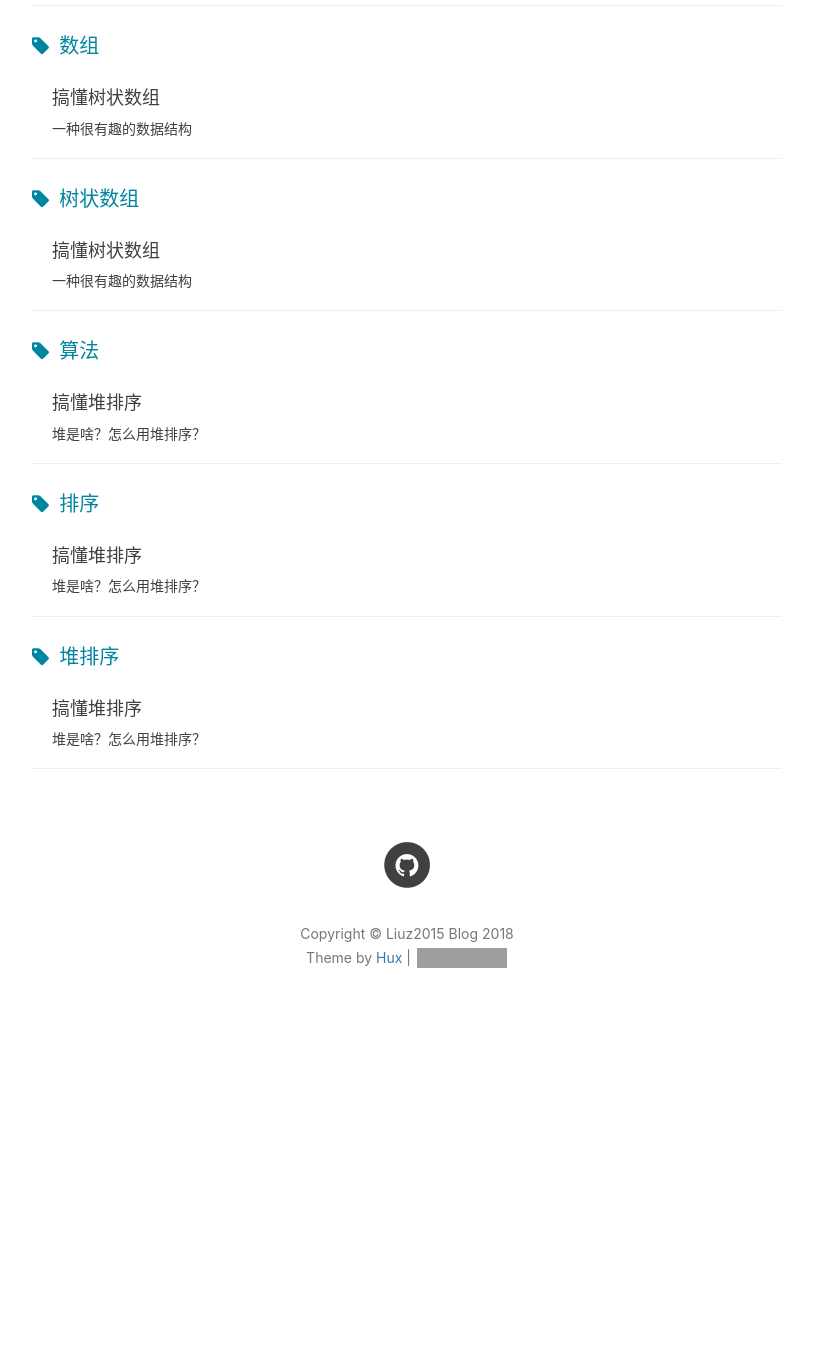
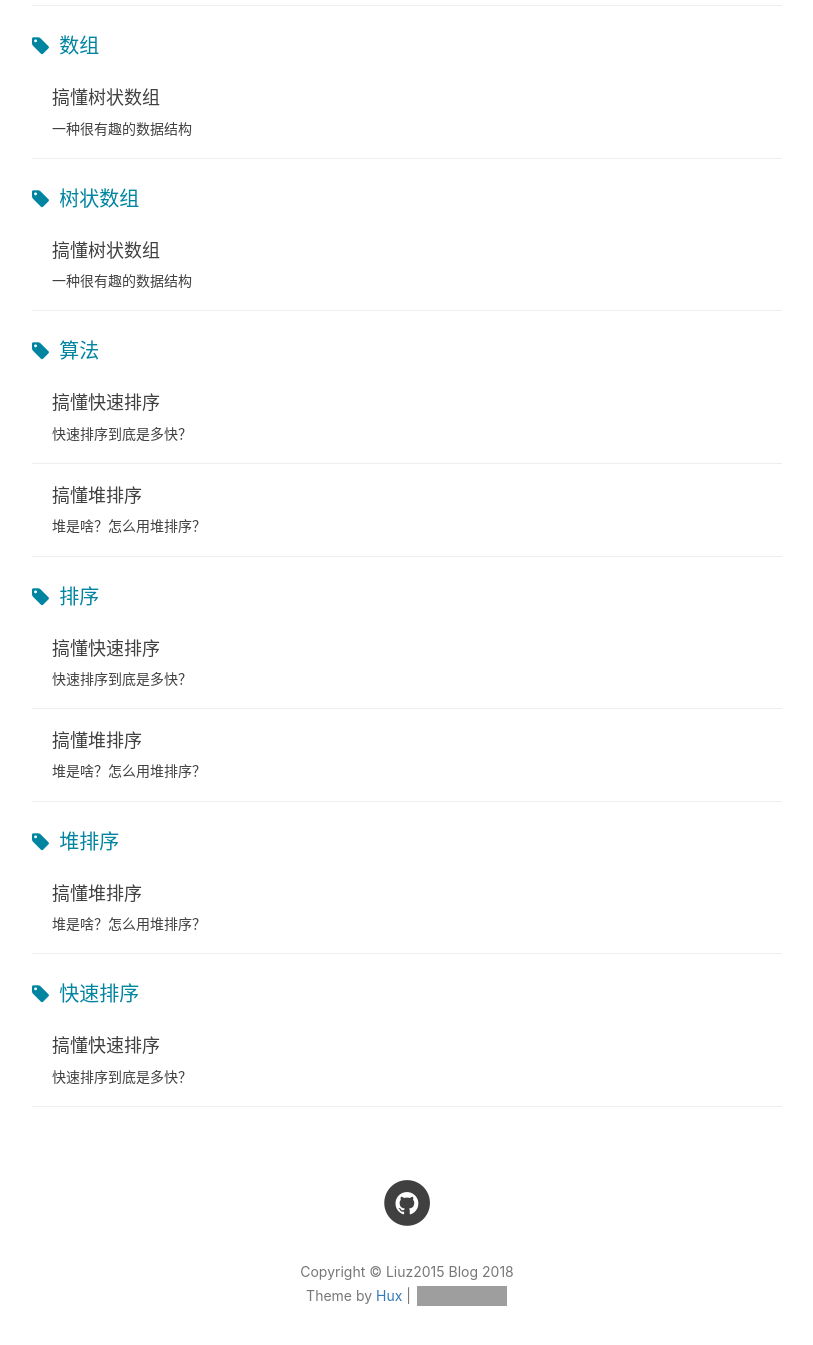
Before and after one commit to liuz2015/liuz2015.github.io, a Jekyll site: the page built from tags.html, in a window 1280 px wide and 1400 px high, scrolled down 1632 px. Shown: the top 1345 px of the window, without its empty margins (233-1046 px from the left). Built offline with Jekyll 4.4.1, drawn with Linux system fonts in a browser that asks for light colours; nearby versions of some CDN libraries; comment, search, counter and statistics services are not loaded; before the commit the page ends 2694 px from its top, so only the background shows below that; part of the change alters nothing that is shown; grey boxes are pictures that could not be loaded.

Commit message:
修改 堆排序错误；上传快排

````diff
--- a/_posts/2018-08-19-algorithm-heap-sort.markdown
+++ b/_posts/2018-08-19-algorithm-heap-sort.markdown
@@ -19,12 +19,11 @@ tags:
 - [堆排序](#堆排序)
 - [优先级队列](#优先级队列)
 - [扩展](#扩展)
-- [总结](#总结)
 - [参考资料](#参考资料)
 
 ## 简介
 
-堆排序是许多排序算法中的一种，它的运行时间为O(nlgn)，与归并排序、快速排序一样快；同时，它是一种**原地排序算法**，原地排序算法是指在算法过程中需要使用的额外空间是固定的，相反的，归并排序就不是一种原地算法。此外，我们还需要直到，堆排序是一种**不稳定**的排序（排序的稳定性是指如果在排序的序列中，存在前后相同的两个元素的话，排序前 和排序后他们的相对位置不发生变化）。
+堆排序是许多排序算法中的一种，它的运行时间为O(nlgn)，与归并排序、快速排序一样快；同时，它是一种**原地排序算法**，原地排序算法是指在算法过程中需要使用的额外空间是固定的，相反的，归并排序就不是一种原地算法。此外，我们还需要直到，堆排序是一种**不稳定**的排序（排序的稳定性是指如果在排序的序列中，存在前后相同的两个元素的话，排序前和排序后他们的相对位置不发生变化）。
 
 堆排序使用一种叫做“堆”（二叉堆）的数据结构来管理算法执行中的信息，所以我们会先学习一下“堆”。当然，堆结构并不仅仅用在堆排序中，在优先队列以及其他算法中也有应有。
 
@@ -139,6 +138,14 @@ void MaxHeapSort(int a[], int n)
 
 由于每次重新恢复堆的时间复杂度为O(logn)，共n - 1次重新恢复堆操作，再加上前面建立堆时n / 2次向下调整，每次调整时间复杂度也为O(logn)。二次操作时间相加还是O(nlogn)。故堆排序的时间复杂度为O(nlogn)。
 
+### 堆排序的不稳定性
+
+前面我们说堆排序是不稳定的，即如果存在前后相同的两个元素的话，排序前和排序后他们的相对位置可能会发生变化，我们可以证明一下。
+
+假设待排序数列中，A和B为两个相等元素，且index0(A)小于index0(B)；然后我们进行建堆操作，A先被加入堆中被移动到新位置index1(A)，然后B被加入堆中，堆进行调整，B移动到新位置index1(B)，由于A与B相等，调整后必然index1(A)<index1(B)；建堆完成后，我们将堆顶元素一个个取出，放到有序区，A会先被取出，B被取出后则会被放在A的左边，此时index2(A)>index2(B)，直到排序完成，A和B位置不再改变。
+
+经过排序后，A和B的相对位置发生了改变，因此堆排序是不稳定的。
+
 ## 优先级队列
 
 然而实际上快速排序的表现比堆排序更好，不过的堆的数据结构还有很大用处。其中一个常见的应用就是**优先级队列**。
--- /dev/null
+++ b/_posts/2018-08-21-algorithm-quick-sort.markdown
@@ -0,0 +1,178 @@
+---
+layout:     post
+title:      "搞懂快速排序"
+subtitle:   "快速排序到底是多快？"
+date:       2018-08-21
+author:     "Liuz2015"
+header-img: "img/post-bg-unix-linux.jpg"
+tags:
+    - 算法
+    - 排序
+    - 快速排序
+---
+
+## 目录
+- [简介](#简介)
+- [算法实现](#算法实现)
+- [性能分析](#性能分析)
+- [算法优化](#算法优化)
+- [总结](#总结)
+- [参考资料](#参考资料)
+
+## 简介
+
+快速排序是一种排序算法，最差的运行时间是O(n<sup>2</sup>)，虽然这个时间看起来很差，但是实际中快速排序表现相当好，因为其平均性能很好，**期望的运行时间是O(nlogn)**，且隐含的常数因子很小。
+
+其次，快速排序是一种**原地排序算法**，原地排序算法是指在算法过程中需要使用的额外空间是固定的，相反的，归并排序就不是一种原地算法。
+
+## 算法实现
+
+快速排序和归并排序一样，算法实现上也使用了**分治思想**。
+
+使用切分元素将数组**切分**为左右两部分，使得左边数组小于切分元素，右边数组大于等于切分元素，接着对左右数组分别递归地进行这样的操作，最终即可使数组有序。
+
+代码如下：
+
+```java
+public class QuickSort<T extends Comparable<T>> extends Sort<T> {
+
+    @Override
+    public void sort(T[] nums) {
+        sort(nums, 0, nums.length - 1);
+    }
+
+    private void sort(T[] nums, int l, int h) {
+        if (h <= l)
+            return;
+        int j = partition(nums, l, h);//切分
+        sort(nums, l, j - 1);
+        sort(nums, j + 1, h);
+    }
+
+}
+```
+
+对快速排序来说，**切分**是一个非常重要的操作：对于数组A以及给定的范围low和high，我们将一个元素v作为切分元素（通常是第一个元素），然后，下标i从左向右遍历这个数组，下标j从右向左遍历这个数组；当i遍历过程中遇到大于等于v的元素，同时j遍历过程中遇到小于v的元素，交换i和j，直到i和j相遇，遍历结束。实际上，就是下标i左边维护了一个小于v的数组，而下标j的右边维护一个大于等于v的数组。最后交换v和j，切分操作完成。
+
+代码如下：
+
+```java
+private int partition(T[] nums, int l, int h) {
+    int i = l, j = h + 1;
+    T v = nums[l];
+    while (true) {
+        while (less(nums[++i], v) && i != h) ;
+        while (less(v, nums[--j]) && j != l) ;
+        if (i >= j)
+            break;
+        swap(nums, i, j);
+    }
+    swap(nums, l, j);
+    return j;
+}
+```
+
+当然，切分不止这一种方式：还是使用下标i和j，下标i的左边维护一个小于v的数组，j用来遍历整个数组，当有比v小的元素则加入到小于v的数组中，直到遍历结束，再交换v和i即可。
+
+代码如下：
+
+```java
+private int partition(T[] nums, int l, int h) {
+    int i = l, j = l;
+    T v = nums[h];
+    for(; j < h; j++) {
+        if(less(v, nums[j])) {
+            swap(nums, i, j);
+            i++;
+        }
+    }
+    swap(nums, i, h);
+    return i;
+}
+```
+
+以上就是快速排序的普通实现。
+
+## 性能分析
+
+在最好情况下，我们希望切分元素每次都能将数组切分成大小基本相同的两部分，运行时间的递归式为：T(n)=2*T(n/2)+O(n)；这样递归的层数为lgn层，而每层递归的比较次数为n，因此运行时间为O(nlgn)。
+
+
+
+最坏情况下，切分元素刚好是数组的最大或最小元素，数组被切分成的两部分一部分为空，另一部分只比原数组少了个切分元素，运行时间递归式为：T(n)=T(n-1)+T(0)+O(n)=T(n-1)+O(n)；这导致递归的层数为n层，而每层递归的比较次数为n，因此运行时间为O(n<sup>2</sup>)。
+
+因此在实际使用中，我们可以在排序前先将数组打乱，防止最坏情况的出现。
+
+那么快排的普通性能表现如何呢？
+
+我们假设每次递归被划分的左右数组大小比例为9：1。则运行时间的递归式为T(n)=T(9n/10)+T(n/10)+O(n)，O(n)是指一层递归消耗的时间；我们可以得到递归的层数为log<sub>10/9</sub>n，依然为O(lgn)层，因此运行时间依旧为O(nlgn)，当大小比例为99：1时，同理可以推出运行时间依旧为O(nlgn)。
+
+其原因在于，**任何一种常数比例的切分，最终递归层数都为O(lgn)层，因此运行时间为O(nlogn)**。
+
+*注：递归层数计算如下：*
+
+*假设层数为x层，每次数组都被切分为9n/10和n/10，当递归了x层后，9n/10部分大小变为1，则停止递归（n/10部分肯定先停止了），可以列出方程为：(9n/10)<sup>x</sup>=1；解得层数x=log<sub>10/9</sub>n。*
+
+## 算法优化
+
+### 根据分区大小调整算法
+
+这一方面的改进是针对快速排序算法的弱点进行的。快速排序对于小规模的数据集性能不是很好。可能有人认为可以忽略这个缺点不计，因为大多数排序都只要考虑大规模的适应性就行了。但是快速排序算法使用了分治技术，最终来说大的数据集都要分为小的数据集来进行处理。由此可以得到的改进就是，当数据集较小时，不必继续递归调用快速排序算法，而改为调用其他的对于小规模数据集处理能力较强的排序算法来完成。Introsort就是这样的一种算法，它开始采用快速排序算法进行排序，当递归达到一定深度时就改为堆排序来处理。这样就克服了快速排序在小规模数据集处理中复杂的中轴选择，也确保了堆排序在最坏情况下O(n log n)的复杂度。
+
+另一种优化改进是当分区的规模达到一定小时，便停止快速排序算法。也即快速排序算法的最终产物是一个“几乎”排序完成的有序数列。数列中有部分元素并没有排到最终的有序序列的位置上，但是这种元素并不多。可以对这种“几乎”完成排序的数列使用插入排序算法进行排序以最终完成整个排序过程。因为插入排序对于这种“几乎”完成的排序数列有着接近线性的复杂度。这一改进被证明比持续使用快速排序算法要有效的多。
+
+另一种快速排序的改进策略是在递归排序子分区的时候，总是选择优先排序那个最小的分区。这个选择能够更加有效的利用存储空间从而从整体上加速算法的执行。
+
+### 三平均分区法
+
+关于这一改进的最简单的描述大概是这样的：与一般的快速排序方法不同，它并不是选择待排数组的第一个数作为中轴，而是选用待排数组最左边、最右边和最中间的三个元素的中间值作为中轴。这一改进对于原来的快速排序算法来说，主要有两点优势：
+
+- 首先，它使得最坏情况发生的几率减小了。
+- 其次，未改进的快速排序算法为了防止比较时数组越界，在最后要设置一个哨点。
+
+### 三向切分
+
+对于快速排序算法来说，实际上大量的时间都消耗在了分区上面，因此一个好的分区实现是非常重要的。尤其是当要分区的所有的元素值都相等时，一般的快速排序算法就陷入了最坏的一种情况，也即反复的交换相同的元素并返回最差的中轴值。无论是任何数据集，只要它们中包含了很多相同的元素的话，这都是一个严重的问题，因为许多“底层”的分区都会变得完全一样。
+
+对于这种情况的一种改进办法就是将分区分为三块而不是原来的两块：一块是小于中轴值的所有元素，一块是等于中轴值的所有元素，另一块是大于中轴值的所有元素。
+
+```java
+public class ThreeWayQuickSort<T extends Comparable<T>> extends QuickSort<T> {
+
+    @Override
+    protected void sort(T[] nums, int l, int h) {
+        if (h <= l) {
+            return;
+        }
+        int lt = l, i = l + 1, gt = h;
+        T v = nums[l];
+        while (i <= gt) {
+            int cmp = nums[i].compareTo(v);
+            if (cmp < 0) {
+                swap(nums, lt++, i++);
+            } else if (cmp > 0) {
+                swap(nums, i, gt--);
+            } else {
+                i++;
+            }
+        }
+        sort(nums, l, lt - 1);
+        sort(nums, gt + 1, h);
+    }
+}
+```
+
+## 总结
+
+快速排序是被应用最多、实际表现也最好的排序算法。
+
+首先对于运行时间，经过优化后，快排的运行时间为O(nlgn)，这与堆排序、归并排序相同。要强调一点，在每次递归中，其运行时间O(n)的常数因子很小，因此实际的运行时间很快。
+
+同时，由于是原地算法，不需要额外的线性空间，而归并排序则不然。
+
+此外，要注意的是，快速排序是不稳定的。
+
+## 参考资料
+- 《算法》
+- 《算法导论》
+- [快速排序_百度百科](https://baike.baidu.com/item/%E5%BF%AB%E9%80%9F%E6%8E%92%E5%BA%8F%E7%AE%97%E6%B3%95/369842?fromtitle=%E5%BF%AB%E9%80%9F%E6%8E%92%E5%BA%8F&fromid=2084344&fr=aladdin)
````
